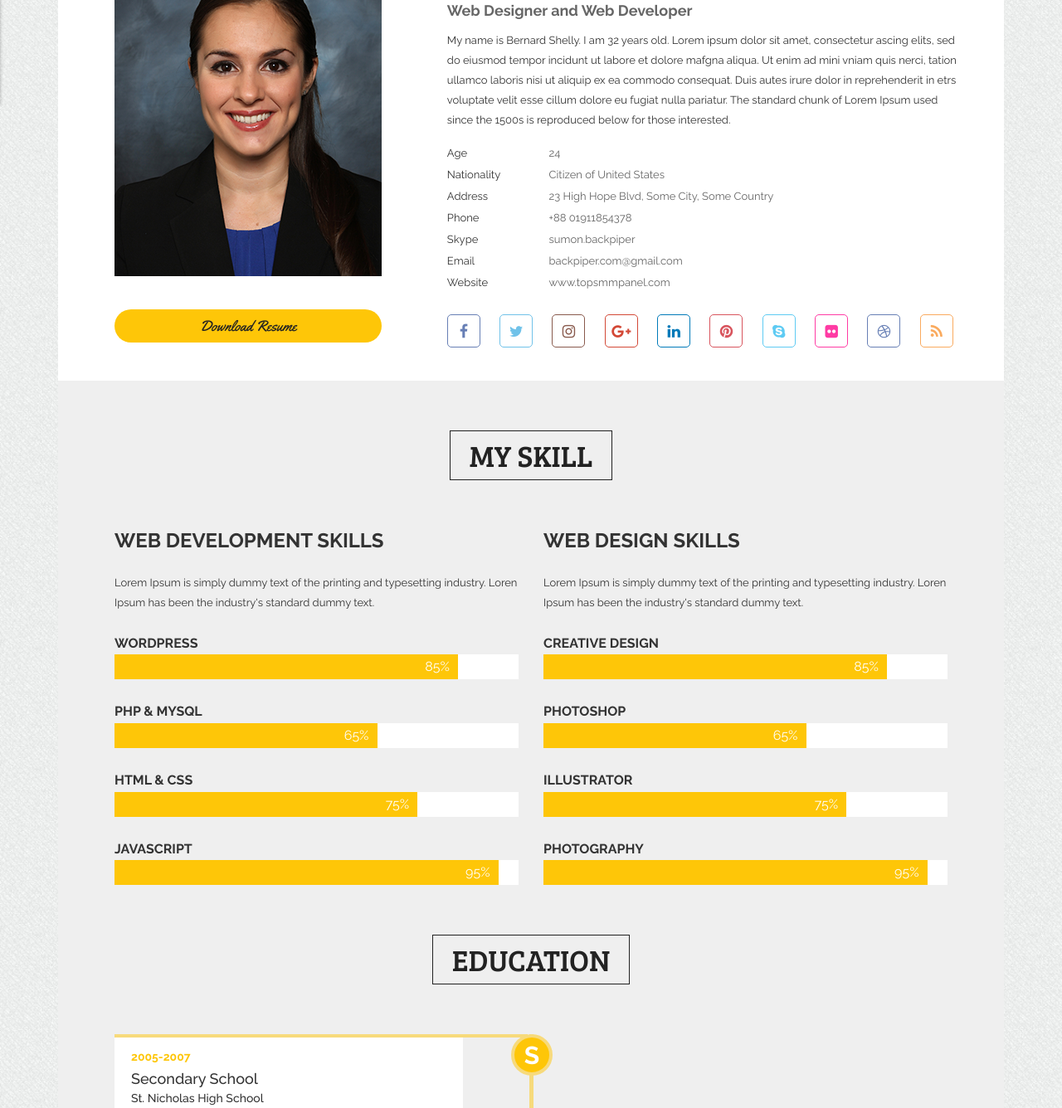
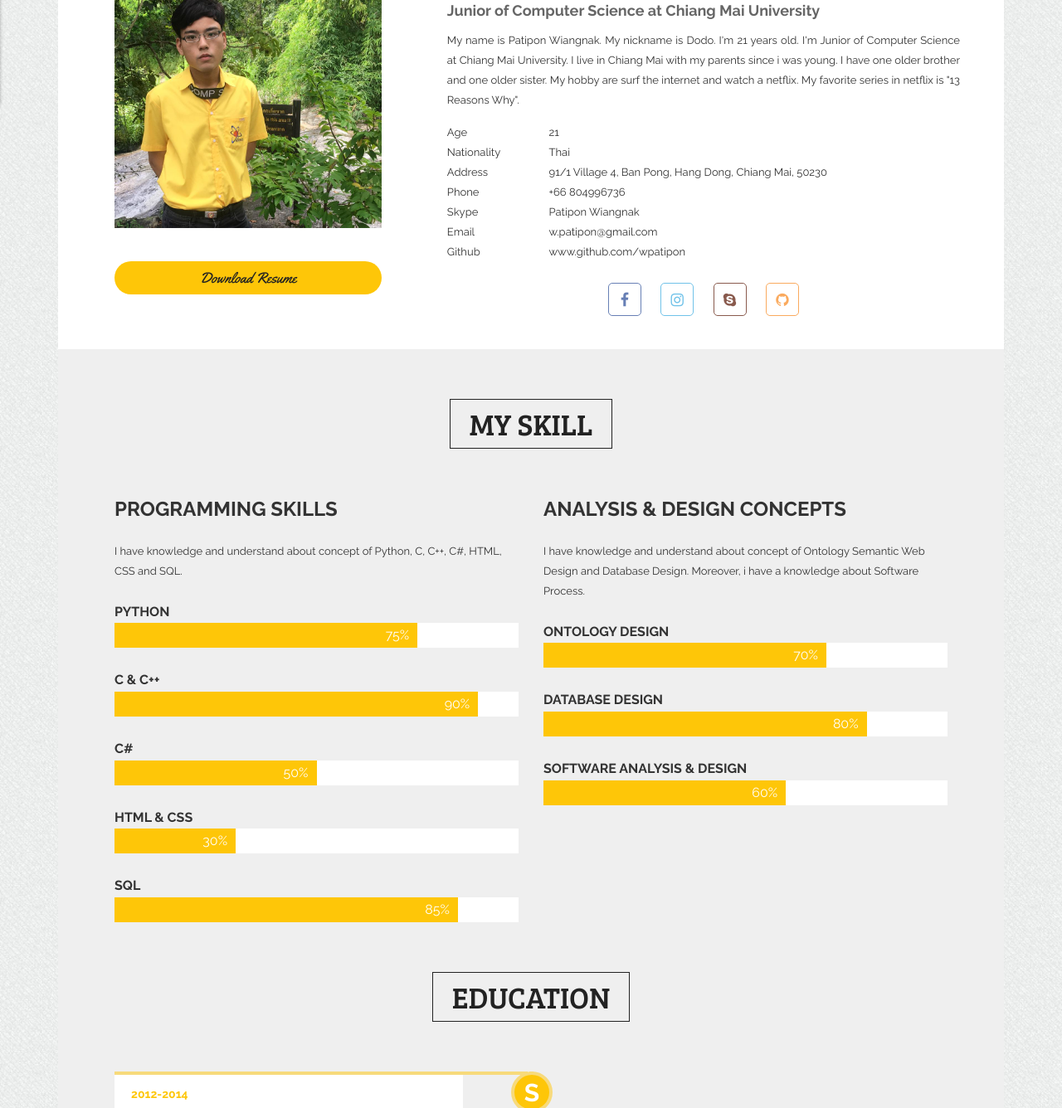
Before and after one commit to Jaylers/dayone, a website: page dodo/index.html in a window 1280 px wide. Shown: the part 227-1563 px from the top of the page at 83% size. Drawn offline with Linux system fonts and the light colour scheme; some packages are replaced by stand-ins of ours.

Commit message:
update 'dodo' file

```diff
--- a/dodo/index.html
+++ b/dodo/index.html
@@ -6,7 +6,7 @@
         <meta name="viewport" content="width=device-width, initial-scale=1">
         <link rel="icon" href="img/fav-icon.png" type="image/x-icon" />
         <!-- The above 3 meta tags *must* come first in the head; any other head content must come *after* these tags -->
-        <title>RAMIREZ - Resume / CV / </title>
+        <title>DODO PROFILE</title>
 
         <!-- Icon css link -->
         <link href="vendors/material-icon/css/materialdesignicons.min.css" rel="stylesheet">
@@ -83,47 +83,43 @@
                     <div class="row">
                         <div class="col-md-5">
                             <div class="person_img">
-                                <img src="img/member/member-1.png" alt="">
+                                <img src="img/member/dodo.jpg" alt="">
                                 <a class="download_btn" href="#"><span>Download Resume</span></a>
                             </div>
                         </div>
                         <div class="col-md-7">
                             <div class="row person_details">
-                                <h3>Hi I'm <span>Ramirez Minita</span></h3>
-                                <h4>Web Designer and Web Developer</h4>
-                                <p>My name is Bernard Shelly. I am 32 years old. Lorem ipsum dolor sit amet, consectetur ascing elits, sed do eiusmod tempor incidunt ut labore et dolore mafgna aliqua. Ut enim ad mini vniam quis nerci, tation ullamco laboris nisi ut aliquip ex ea commodo consequat. Duis autes irure dolor in reprehenderit in etrs voluptate velit esse cillum dolore eu fugiat nulla pariatur. The standard chunk of Lorem Ipsum used since the 1500s is reproduced below for those interested.</p>
+                                <h3>Hi I'm <span>Patipon Wiangnak</span></h3>
+                                <h4>Junior of Computer Science at Chiang Mai University</h4>
+                                <p align="justify">My name is Patipon Wiangnak. My nickname is Dodo. I'm 21 years old. I'm Junior of Computer Science at Chiang Mai University. I live in Chiang Mai with my parents since i was young. I have one older brother and one older sister. My hobby are surf the internet and watch a netflix. My favorite series in netflix is "13 Reasons Why". </p>
                                 <div class="person_information">
                                     <ul>
-                                        <li><a href="#">Age</a></li>
-                                        <li><a href="#">Nationality</a></li>
-                                        <li><a href="#">Address</a></li>
-                                        <li><a href="#">Phone</a></li>
-                                        <li><a href="#">Skype</a></li>
-                                        <li><a href="#">Email</a></li>
-                                        <li><a href="#">Website</a></li>
+                                        <li>Age</li>
+                                        <li>Nationality</li>
+                                        <li>Address</li>
+                                        <li>Phone</li>
+                                        <li>Skype</li>
+                                        <li>Email</li>
+                                        <li>Github</li>
                                     </ul>
                                     <ul>
-                                        <li><a href="#">24</a></li>
-                                        <li><a href="#">Citizen of United States</a></li>
-                                        <li><a href="#">23 High Hope Blvd, Some City, Some Country</a></li>
-                                        <li><a href="#">+88 01911854378</a></li>
-                                        <li><a href="#">sumon.backpiper</a></li>
-                                        <li><a href="#">backpiper.com@gmail.com</a></li>
-                                        <li><a href="www.topsmmpanel.com">www.topsmmpanel.com</a></li>
+                                        <li>21</li>
+                                        <li>Thai</li>
+                                        <li>91/1 Village 4, Ban Pong, Hang Dong, Chiang Mai, 50230</li>
+                                        <li>+66 804996736</li>
+                                        <li>Patipon Wiangnak</li>
+                                        <li>w.patipon@gmail.com</li>
+                                        <li>www.github.com/wpatipon</li>
                                     </ul>
                                 </div>
-                                <ul class="social_icon">
-                                    <li><a href="#"><i class="fa fa-facebook"></i></a></li>
-                                    <li><a href="#"><i class="fa fa-twitter"></i></a></li>
-                                    <li><a href="#"><i class="fa fa-instagram"></i></a></li>
-                                    <li><a href="#"><i class="fa fa-google-plus"></i></a></li>
-                                    <li><a href="#"><i class="fa fa-linkedin"></i></a></li>
-                                    <li><a href="#"><i class="fa fa-pinterest"></i></a></li>
-                                    <li><a href="#"><i class="fa fa-skype"></i></a></li>
-                                    <li><a href="#"><i class="fa fa-flickr"></i></a></li>
-                                    <li><a href="#"><i class="fa fa-dribbble"></i></a></li>
-                                    <li><a href="#"><i class="fa fa-rss"></i></a></li>
-                                </ul>
+                                <center>
+                                    <ul class="social_icon">
+                                        <li><a href="#"><i class="fa fa-facebook"></i></a></li>
+                                        <li><a href="#"><i class="fa fa-instagram"></i></a></li>
+                                        <li><a href="#"><i class="fa fa-skype"></i></a></li>
+                                        <li><a href="#"><i class="fa fa-github"></i></a></li>
+                                    </ul>
+                                </center>
                             </div>
                         </div>
                     </div>
@@ -135,28 +131,12 @@
                     <div class="row">
                         <div class="col-md-6 wow fadeInUp animated">
                             <div class="skill_text">
-                                <h4>Web development Skills</h4>
-                                <p>Lorem Ipsum is simply dummy text of the printing and typesetting industry. Loren Ipsum has been the industry's standard dummy text.</p>
+                                <h4>Programming Skills</h4>
+                                <p>I have knowledge and understand about concept of Python, C, C++, C#, HTML, CSS and SQL. </p>
                             </div>
                             <div class="skill_item_inner">
                                 <div class="single_skill">
-                                    <h4>Wordpress</h4>
-                                    <div class="progress">
-                                        <div class="progress-bar" role="progressbar" aria-valuenow="85" aria-valuemin="0" aria-valuemax="100">
-                                            <div class="progress_parcent"><span class="counter">85</span>%</div>
-                                        </div>
-                                    </div>
-                                </div>
-                                <div class="single_skill">
-                                    <h4>Php & MySQL</h4>
-                                    <div class="progress">
-                                        <div class="progress-bar" role="progressbar" aria-valuenow="65" aria-valuemin="0" aria-valuemax="100">
-                                            <div class="progress_parcent"><span class="counter">65</span>%</div>
-                                        </div>
-                                    </div>
-                                </div>
-                                <div class="single_skill">
-                                    <h4>Html & Css</h4>
+                                    <h4>Python</h4>
                                     <div class="progress">
                                         <div class="progress-bar" role="progressbar" aria-valuenow="75" aria-valuemin="0" aria-valuemax="100">
                                             <div class="progress_parcent"><span class="counter">75</span>%</div>
@@ -164,10 +144,34 @@
                                     </div>
                                 </div>
                                 <div class="single_skill">
-                                    <h4>JavaScript</h4>
+                                    <h4>C & C++</h4>
                                     <div class="progress">
-                                        <div class="progress-bar" role="progressbar" aria-valuenow="95" aria-valuemin="0" aria-valuemax="100">
-                                            <div class="progress_parcent"><span class="counter">95</span>%</div>
+                                        <div class="progress-bar" role="progressbar" aria-valuenow="90" aria-valuemin="0" aria-valuemax="100">
+                                            <div class="progress_parcent"><span class="counter">90</span>%</div>
+                                        </div>
+                                    </div>
+                                </div>
+                                <div class="single_skill">
+                                    <h4>C#</h4>
+                                    <div class="progress">
+                                        <div class="progress-bar" role="progressbar" aria-valuenow="50" aria-valuemin="0" aria-valuemax="100">
+                                            <div class="progress_parcent"><span class="counter">50</span>%</div>
+                                        </div>
+                                    </div>
+                                </div>
+                                <div class="single_skill">
+                                    <h4>HTML & CSS</h4>
+                                    <div class="progress">
+                                        <div class="progress-bar" role="progressbar" aria-valuenow="30" aria-valuemin="0" aria-valuemax="100">
+                                            <div class="progress_parcent"><span class="counter">30</span>%</div>
+                                        </div>
+                                    </div>
+                                </div>
+                                <div class="single_skill">
+                                    <h4>SQL</h4>
+                                    <div class="progress">
+                                        <div class="progress-bar" role="progressbar" aria-valuenow="85" aria-valuemin="0" aria-valuemax="100">
+                                            <div class="progress_parcent"><span class="counter">85</span>%</div>
                                         </div>
                                     </div>
                                 </div>
@@ -175,39 +179,31 @@
                         </div>
                         <div class="col-md-6 wow fadeInUp animated">
                             <div class="skill_text">
-                                <h4>Web Design Skills</h4>
-                                <p>Lorem Ipsum is simply dummy text of the printing and typesetting industry. Loren Ipsum has been the industry's standard dummy text.</p>
+                                <h4>Analysis & Design Concepts</h4>
+                                <p>I have knowledge and understand about concept of Ontology Semantic Web Design and Database Design. Moreover, i have a knowledge about Software Process. </p>
                             </div>
                             <div class="skill_item_inner">
                                 <div class="single_skill">
-                                    <h4>Creative Design</h4>
+                                    <h4>Ontology Design</h4>
                                     <div class="progress">
-                                        <div class="progress-bar" role="progressbar" aria-valuenow="85" aria-valuemin="0" aria-valuemax="100">
-                                            <div class="progress_parcent"><span class="counter">85</span>%</div>
+                                        <div class="progress-bar" role="progressbar" aria-valuenow="70" aria-valuemin="0" aria-valuemax="100">
+                                            <div class="progress_parcent"><span class="counter">70</span>%</div>
                                         </div>
                                     </div>
                                 </div>
                                 <div class="single_skill">
-                                    <h4>Photoshop</h4>
+                                    <h4>Database Design</h4>
                                     <div class="progress">
-                                        <div class="progress-bar" role="progressbar" aria-valuenow="65" aria-valuemin="0" aria-valuemax="100">
-                                            <div class="progress_parcent"><span class="counter">65</span>%</div>
+                                        <div class="progress-bar" role="progressbar" aria-valuenow="80" aria-valuemin="0" aria-valuemax="100">
+                                            <div class="progress_parcent"><span class="counter">80</span>%</div>
                                         </div>
                                     </div>
                                 </div>
                                 <div class="single_skill">
-                                    <h4>Illustrator</h4>
+                                    <h4>Software Analysis & Design</h4>
                                     <div class="progress">
-                                        <div class="progress-bar" role="progressbar" aria-valuenow="75" aria-valuemin="0" aria-valuemax="100">
-                                            <div class="progress_parcent"><span class="counter">75</span>%</div>
-                                        </div>
-                                    </div>
-                                </div>
-                                <div class="single_skill">
-                                    <h4>Photography</h4>
-                                    <div class="progress">
-                                        <div class="progress-bar" role="progressbar" aria-valuenow="95" aria-valuemin="0" aria-valuemax="100">
-                                            <div class="progress_parcent"><span class="counter">95</span>%</div>
+                                        <div class="progress-bar" role="progressbar" aria-valuenow="60" aria-valuemin="0" aria-valuemax="100">
+                                            <div class="progress_parcent"><span class="counter">60</span>%</div>
                                         </div>
                                     </div>
                                 </div>
@@ -221,16 +217,10 @@
                     </div>
                     <div class="education_inner_area">
                         <div class="education_item wow fadeInUp animated" data-line="S">
-                            <h6>2005-2007</h6>
+                            <h6>2012-2014</h6>
                             <a href="#"><h4>Secondary School</h4></a>
-                            <h5>St. Nicholas High School</h5>
-                            <p>Lorem ipsum dolor sit amets, consectetur adipiscing elit, sed do eiusmod tempor incididunt ut labore et dolore magna aliqua. Ut enim ad minim veniam, quis nostrud exercitation.</p>
-                        </div>
-                        <div class="education_item wow fadeInUp animated" data-line="H">
-                            <h6>2005-2007</h6>
-                            <a href="#"><h4>Secondary School</h4></a>
-                            <h5>St. Nicholas High School</h5>
-                            <p>Lorem ipsum dolor sit amets, consectetur adipiscing elit, sed do eiusmod tempor incididunt ut labore et dolore magna aliqua. Ut enim ad minim veniam, quis nostrud exercitation.</p>
+                            <h5>Montfort College Secondary School, Thailand</h5>
+                            <p align="justify">I graduated from High School in Mathematic-Science program at Montfort College Secondary School, Chiang Mai, Thailand.</p>
                         </div>
                         <div class="education_item wow fadeInUp animated" data-line="C">
                             <h6>2005-2007</h6>
```
Also changed, not shown: dodo/img/member/dodo.jpg (added).
